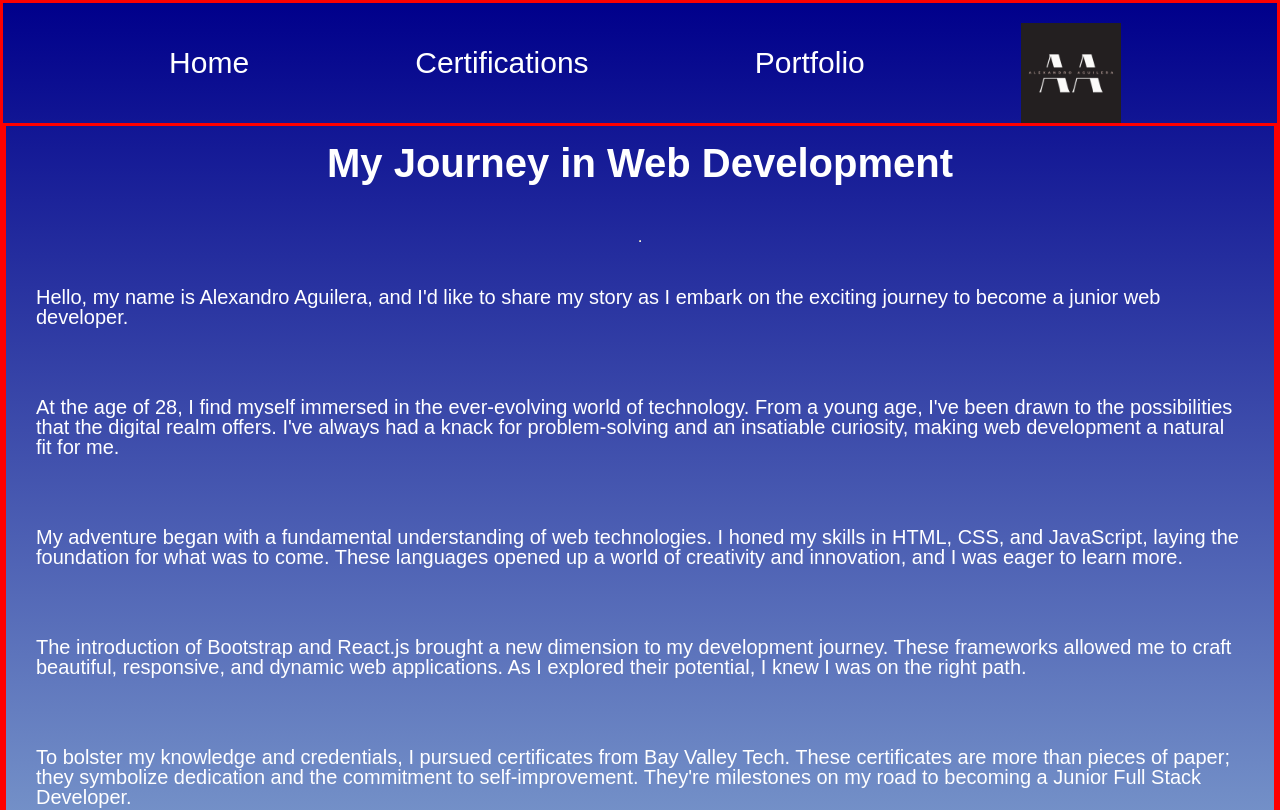
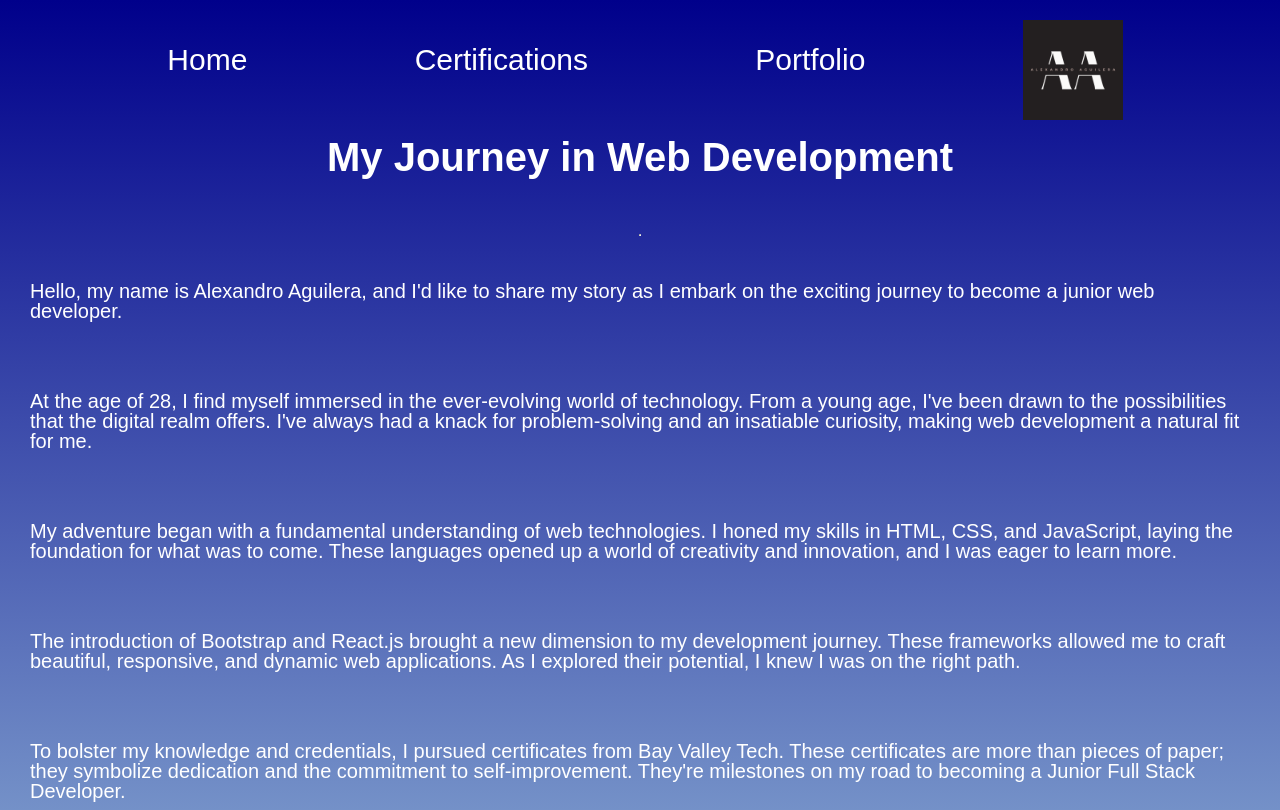
Before and after one commit to Oceanvibes209/React-Mini-Portfolio, a React (Create React App) app: page /About in a window 1280 px wide. Shown: the top 810 px of the page. Built offline with nearby package versions, Linux system fonts and the light colour scheme.

Commit message:
Forgot to take of borders

```diff
--- a/src/About.css
+++ b/src/About.css
@@ -3,7 +3,6 @@
   margin: 0;
   background: linear-gradient(darkblue, lightblue);
   font-family: sans-serif;
-  border: red solid;
 }
 
 .about-nav {
@@ -35,7 +34,6 @@
 }
 
 .about-body {
-  border: red solid;
   padding: 0 30px;
   display: flex;
   justify-content: center;
```
